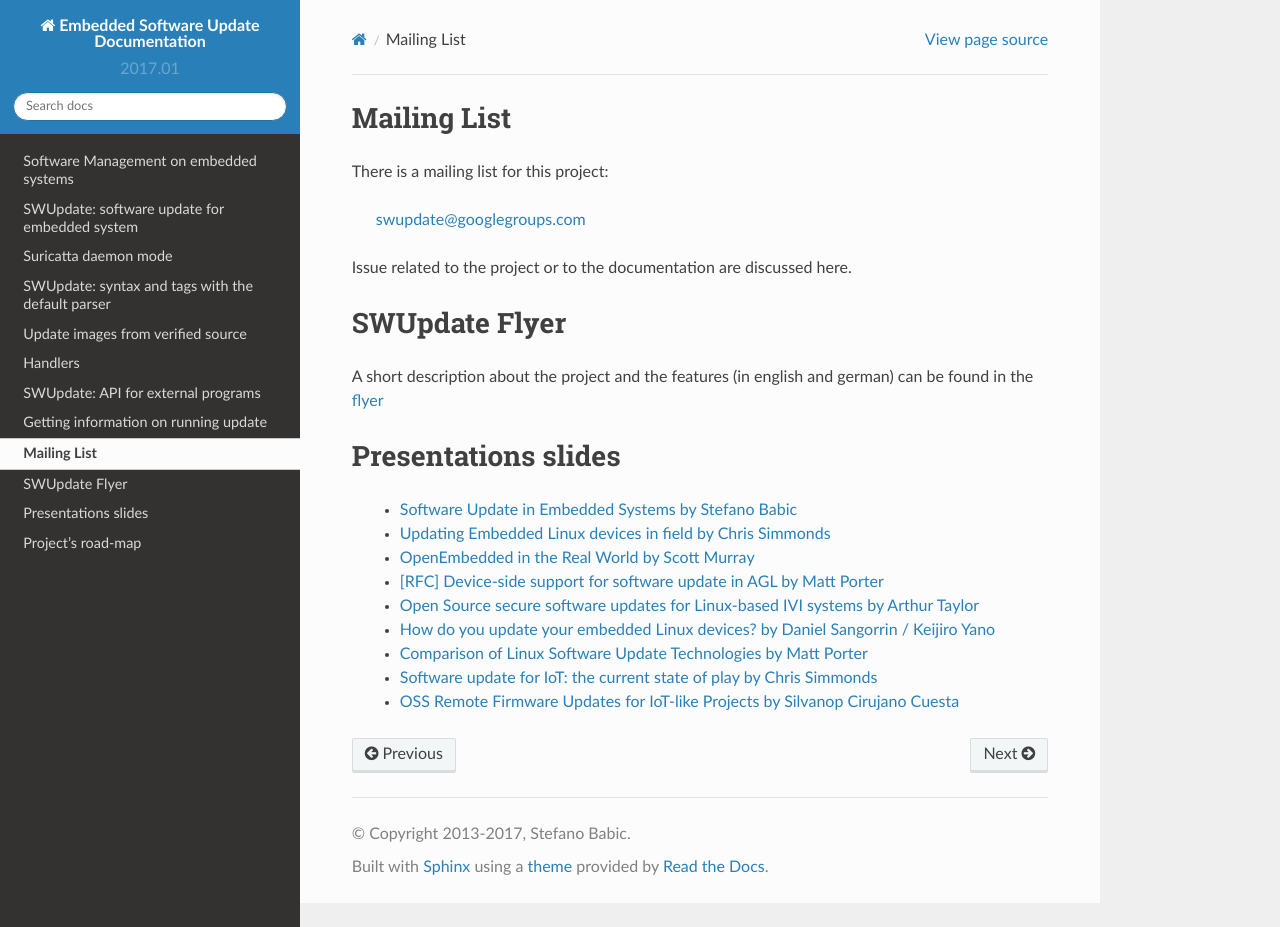
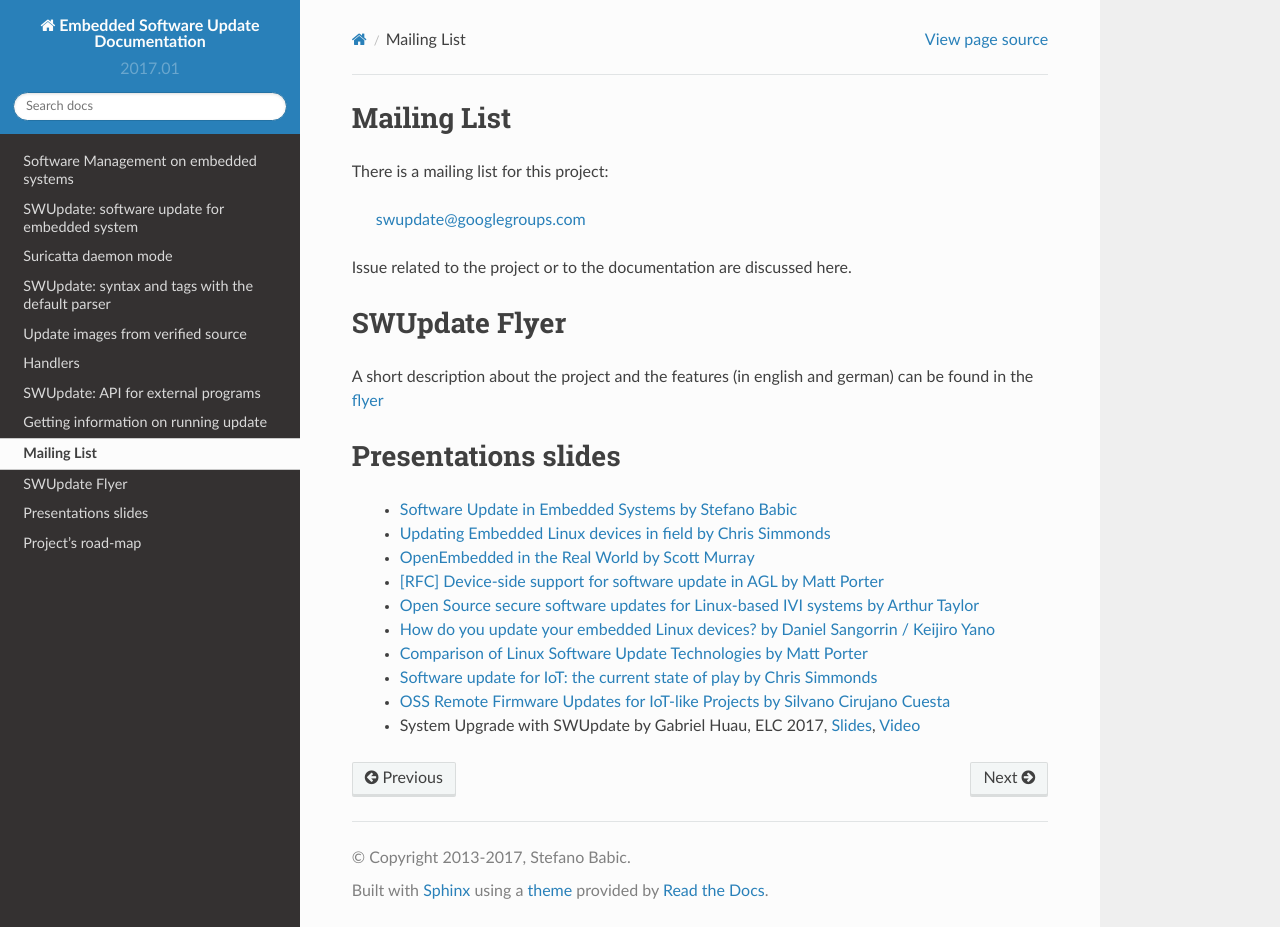
Before and after one commit to sbabic/swupdate, a Sphinx documentation site: the page built from doc/source/help_and_support.rst, in a window 1280 px wide and 927 px high. Built offline with Sphinx 7.4.7 and the Read the Docs theme 2.0.0, drawn with Linux system fonts in a browser that asks for light colours; formulas are drawn with MathJax 3.

Commit message:
doc: updated presentation with ELC 2017
Added Gabriel's presentation to the links.

Signed-off-by: Stefano Babic <sbabic@denx.de>

```diff
--- a/doc/source/help_and_support.rst
+++ b/doc/source/help_and_support.rst
@@ -26,4 +26,5 @@ Presentations slides
        - `How do you update your embedded Linux devices? by Daniel Sangorrin / Keijiro Yano <http://events.linuxfoundation.org/sites/events/files/slides/linuxcon-japan-2016-softwre-updates-sangorrin.pdf>`_
        - `Comparison of Linux Software Update Technologies by Matt Porter <http://events.linuxfoundation.org/sites/events/files/slides/Comparison%20of%20Linux%20Software%20Update%20Technologies_0.pdf>`_
        - `Software update for IoT: the current state of play by Chris Simmonds <http://de.slideshare.net/chrissimmonds/software-update-for-iot-the-current-state-of-play>`_
-       - `OSS Remote Firmware Updates for IoT-like Projects by Silvanop Cirujano Cuesta <http://events.linuxfoundation.org/sites/events/files/slides/OSS_Remote_Firmware_Updates_for_IoT-like_Projects.pdf>`_
+       - `OSS Remote Firmware Updates for IoT-like Projects by Silvano Cirujano Cuesta <http://events.linuxfoundation.org/sites/events/files/slides/OSS_Remote_Firmware_Updates_for_IoT-like_Projects.pdf>`_
+       - System Upgrade with SWUpdate by Gabriel Huau, ELC 2017, `Slides <http://events.linuxfoundation.org/sites/events/files/slides/ELC2017_SWUpdate.pdf>`_, `Video <https://www.youtube.com/watch?v=ePRTTfGJUI4&t=16s>`_
```
